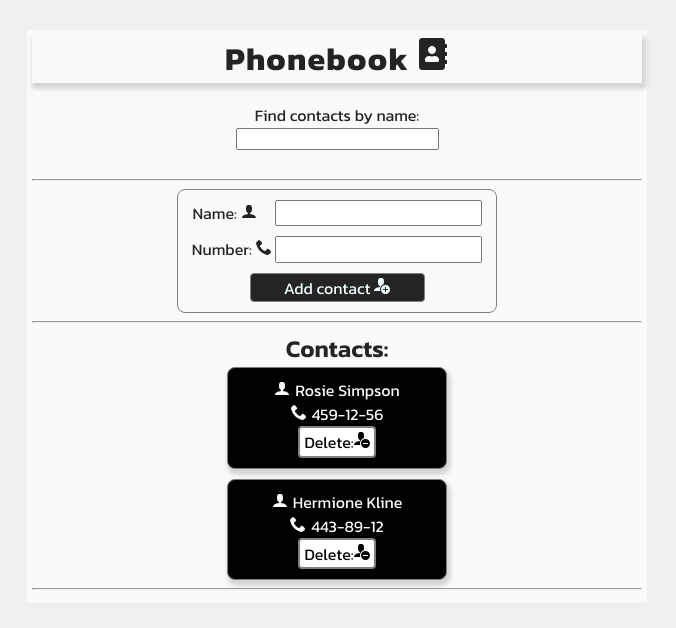
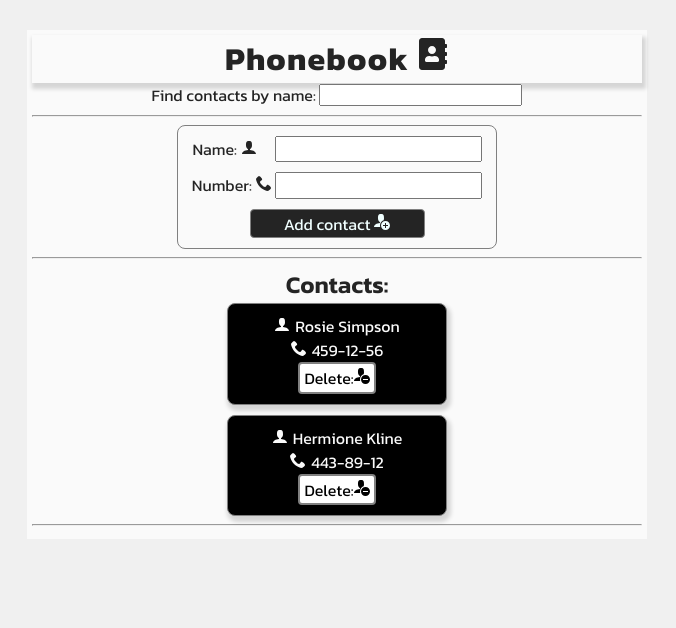
Before and after one commit to vladyslavJs/goit-react-hw-03, a React (Vite) app: page / in a window 1280 px wide. Shown: the top 628 px of the page, without its empty margins (303-979 px from the left). Built offline with nearby package versions, Linux system fonts and the light colour scheme.

Commit message:
Update Searchbox.jsx

```diff
--- a/src/components/SearchBox/Searchbox.jsx
+++ b/src/components/SearchBox/Searchbox.jsx
@@ -5,9 +5,10 @@ const SearchBox = ({ value, onFilter }) => {
     const elementId = useId();
 
     return (
-        <div className={css.formSearch}>
-            <label htmlFor={elementId}>Find contacts by name: </label>
+        <div className={css.container}>
+            <label className={css.text} htmlFor={elementId}>Find contacts by name: </label>
             <input
+                className={css.input}
                 type="text"
                 id={elementId}
                 value={value}
```
